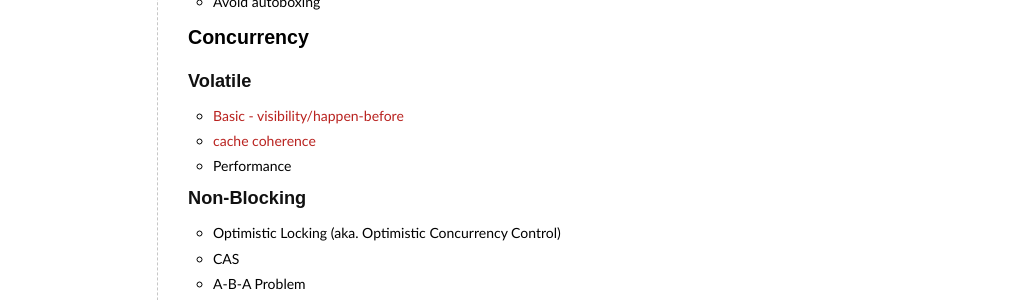
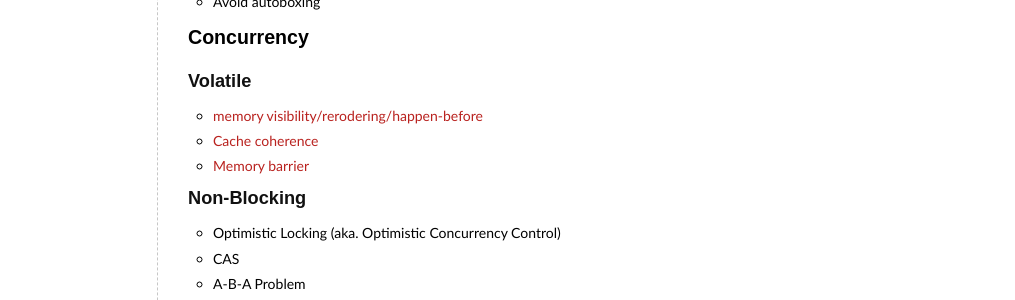
Before and after one commit to elan2wang/note, a Jekyll site: the page built from _posts/2020-06-02-java-low-latency.md, in a window 1280 px wide. Shown: the part 358-658 px from the top of the page, without its empty margins (93-1108 px from the left). Built offline with Jekyll 4.4.1, drawn with Linux system fonts in a browser that asks for light colours; comment, search, counter and statistics services are not loaded.

Commit message:
Update 2020-06-02-java-low-latency.md

```diff
--- a/_posts/2020-06-02-java-low-latency.md
+++ b/_posts/2020-06-02-java-low-latency.md
@@ -16,9 +16,9 @@ categories: Java
 
 # Concurrency
 ## Volatile
-* [Basic - visibility/happen-before](https://www.baeldung.com/java-volatile)
-* [cache coherence](https://en.wikipedia.org/wiki/Cache_coherence)
-* Performance
+* [memory visibility/rerodering/happen-before](https://www.baeldung.com/java-volatile)
+* [Cache coherence](https://en.wikipedia.org/wiki/Cache_coherence)
+* [Memory barrier](https://en.wikipedia.org/wiki/Memory_barrier)
 
 ## Non-Blocking
 * Optimistic Locking (aka. Optimistic Concurrency Control)
```
